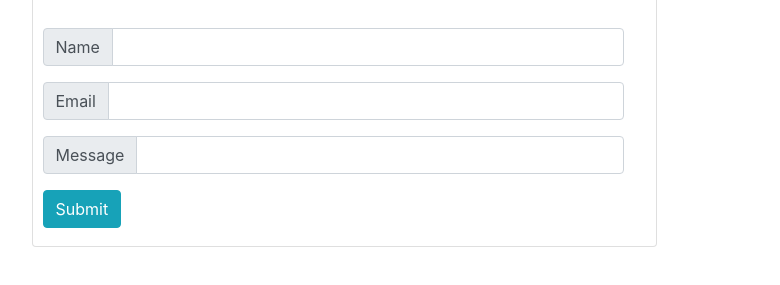
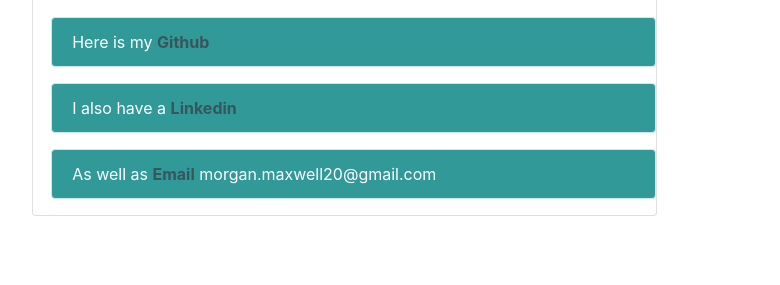
Before and after one commit to MorganMaxwell/Bootstrap-Portfolio, a plain HTML site: page contact.html in a window 1280 px wide. Shown: the part 195-480 px from the top of the page, without its empty margins (296-1076 px from the left). Drawn offline with nearby package versions, Linux system fonts and the light colour scheme.

Commit message:
cleaned up, with links to github linkedin and email

```diff
--- a/contact.html
+++ b/contact.html
@@ -47,27 +47,15 @@
                 <div class="card-header" id="bodyheader">
                     <h1>Contact</h1>
                 </div>
-                    <div class="row" id="inputs">
-                        <div class="input-group mb-3">
-                            <div class="input-group-prepend">
-                                <span class="input-group-text" id="inputGroup-sizing-default">Name</span>
-                            </div>
-                            <input type="text" class="form-control" aria-label="Sizing example input" aria-describedby="inputGroup-sizing-default">
-                        </div>
-                        <div class="input-group mb-3">
-                            <div class="input-group-prepend">
-                                <span class="input-group-text" id="inputGroup-sizing-default">Email</span>
-                            </div>
-                            <input type="text" class="form-control" aria-label="Sizing example input" aria-describedby="inputGroup-sizing-default">
-                        </div>
-                        <div class="input-group mb-3">
-                            <div class="input-group-prepend">
-                                <span class="input-group-text" id="inputGroup-sizing-default">Message</span>
-                            </div>
-                            <input type="text" class="form-control" aria-label="Sizing example input" aria-describedby="inputGroup-sizing-default">
-                        </div>
-                        <button type="button" class="btn btn-info" id="button">Submit</button>
-                    </div>
+                <div class="alert alert-info" role="alert" id="topOne">
+                   Here is my <a href="https://github.com/MorganMaxwell" class="alert-link">Github</a>
+                </div>
+                <div class="alert alert-info" role="alert">
+                   I also have a <a href="#" class="alert-link">Linkedin</a>
+                </div>
+                <div class="alert alert-info" role="alert">
+                     As well as <a href="#" class="alert-link">Email</a> morgan.maxwell20@gmail.com
+                </div>
             </div>
         </div>
         <div class="col-md-3"></div>
--- a/css/contact.css
+++ b/css/contact.css
@@ -21,12 +21,12 @@
     margin-bottom: 2%;
 }
 
-#inputs {
-    margin-top: 5%;
-    margin-left: 10px;
-    margin-right: 5%;
+#topOne {
+    margin-top: 20px;
 }
-
-#button {
-    margin-bottom: 3%;
+.alert {
+    background: teal;
+    opacity: .8;
+    color: white;
+    margin-left: 3%;
 }
--- a/css/index.css
+++ b/css/index.css
@@ -11,7 +11,7 @@
     font-size: 200%;
 }
 
-#aboutme {
+#padding {
     margin-top: 2%;
     margin-bottom: 2%;
 }
--- a/css/portfolio.css
+++ b/css/portfolio.css
@@ -32,10 +32,6 @@
     margin-bottom: 2%;
 }
 
-#hangman {
-    font-size: 1.5;
-}
-
 a:link {
     color: white;
 }
```
Also changed, not shown: index.html (+14 -6 lines), portfolio.html (+9 -6 lines).
